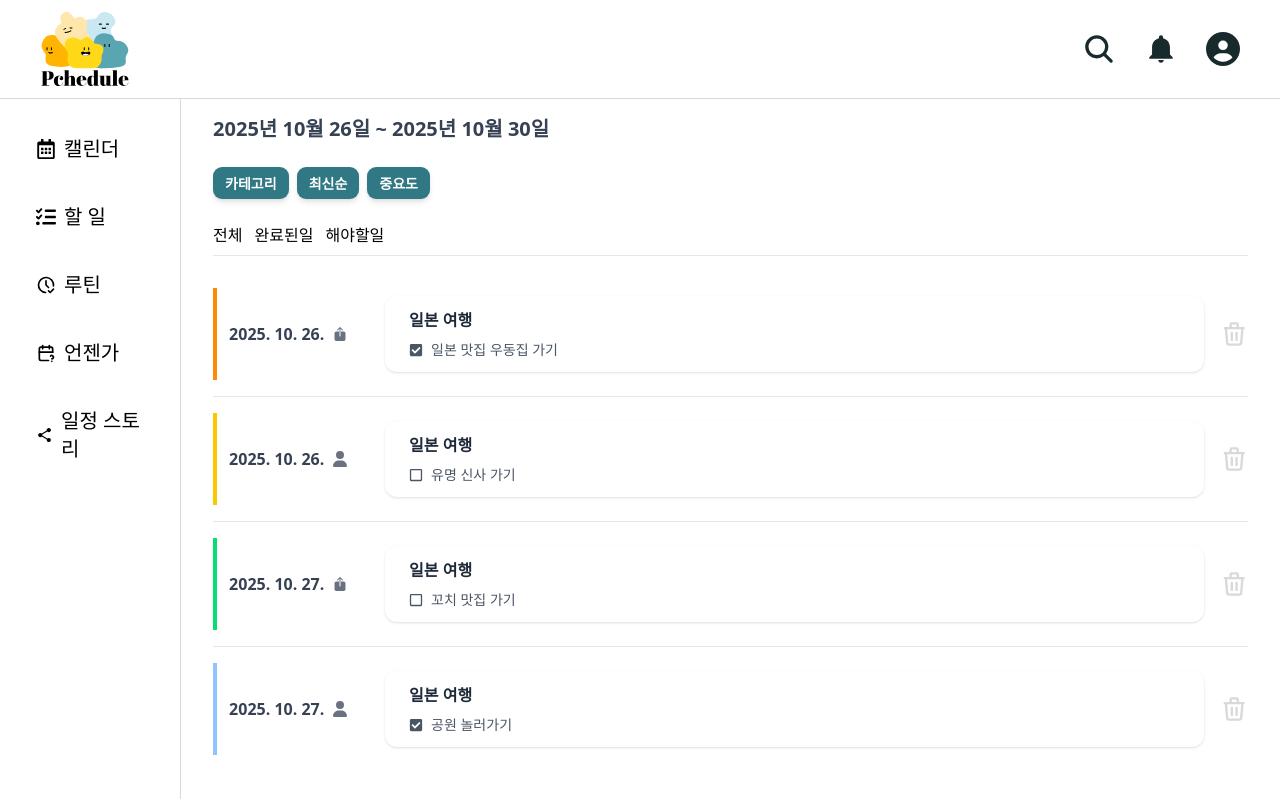
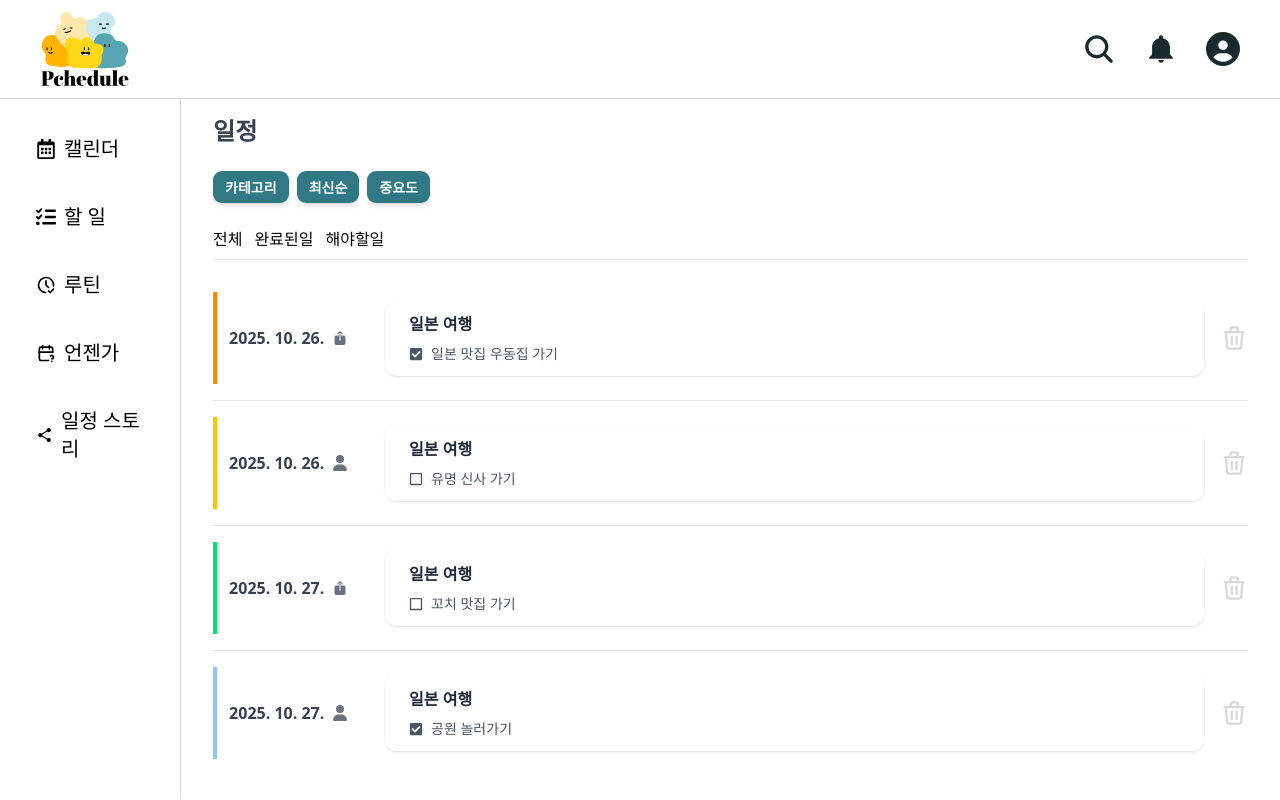
Before and after one commit to oz-main-fe-12-team4/oz_pchedule_fe, a React (Vite) app: page /testD in a window 1280 px wide. Built offline with nearby package versions, Linux system fonts and the light colour scheme.

Commit message:
chore : 일정 title 추가(#26)

```diff
--- a/src/pages/DailyPage.jsx
+++ b/src/pages/DailyPage.jsx
@@ -7,7 +7,7 @@ const DailyPage = ({ posts }) => {
   return (
     <div className="w-full px-4 md:px-6 lg:px-8 py-4 text-left">
       <div className="mb-4 text-gray-700">
-        <p className="text-xl font-bold">2025년 10월 26일 ~ 2025년 10월 30일</p>
+        <p className="text-2xl mb-1 font-bold">일정</p>
       </div>
       <div className="flex flex-row gap-3 mb-4">
         <FilterButtons />
```
